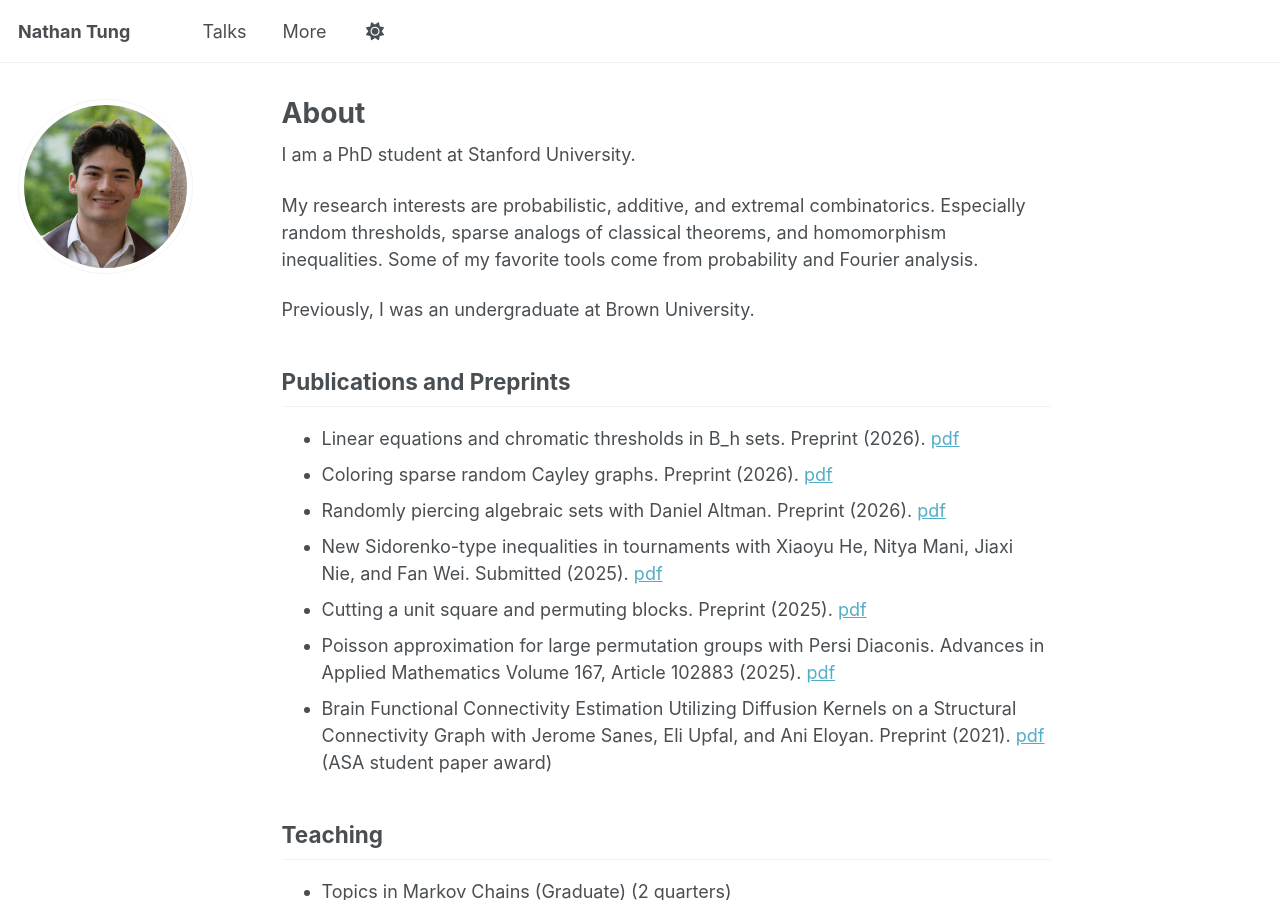
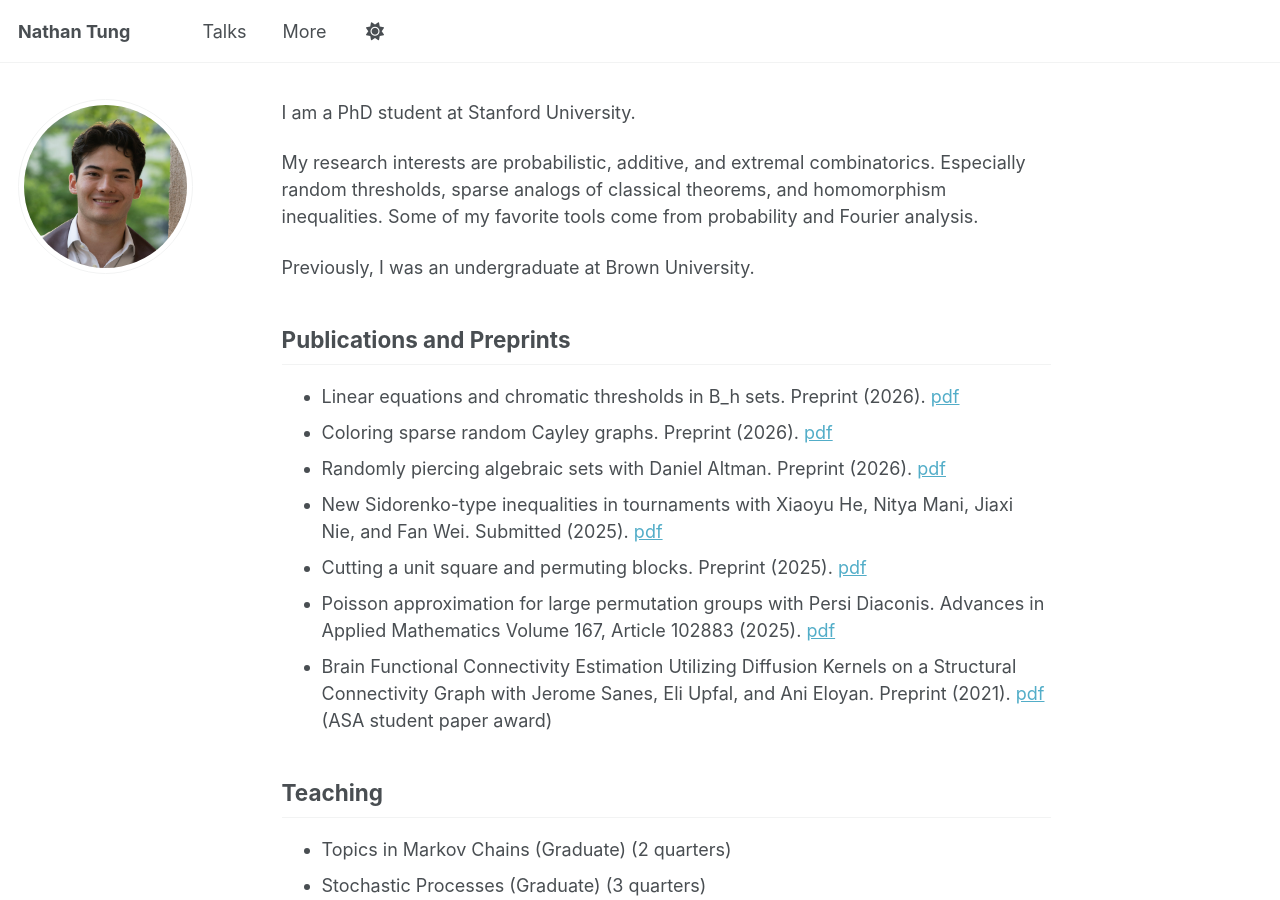
Before and after one commit to njtung/njtung.github.io, a Jekyll site: the page built from _pages/about.md, in a window 1280 px wide and 900 px high. Built offline with Jekyll 4.4.1, drawn with Linux system fonts in a browser that asks for light colours; a script that is not in the unit is left out.

Commit message:
Update about.md

```diff
--- a/_pages/about.md
+++ b/_pages/about.md
@@ -1,7 +1,6 @@
 ---
 permalink: /
-title: "About"
-excerpt: "About me"
+excerpt: "About"
 author_profile: true
 redirect_from:
   - /about/
```
